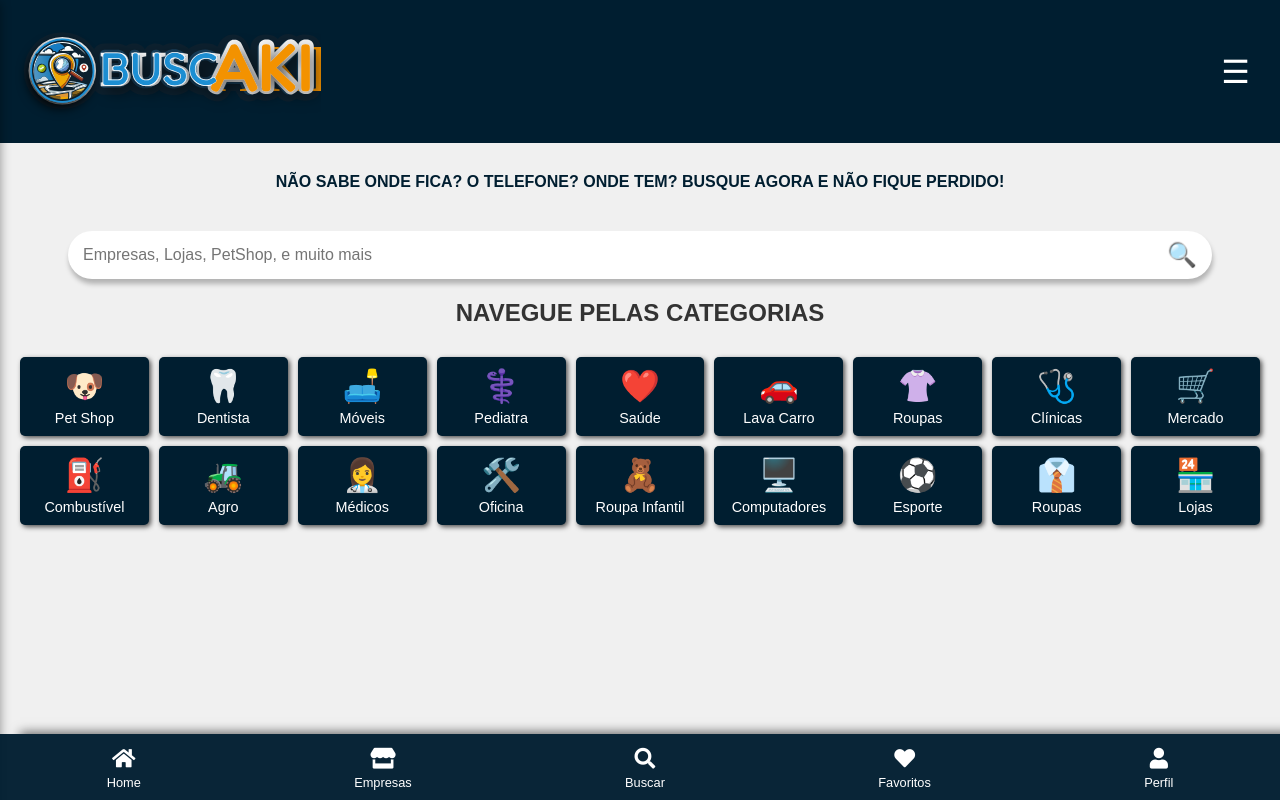
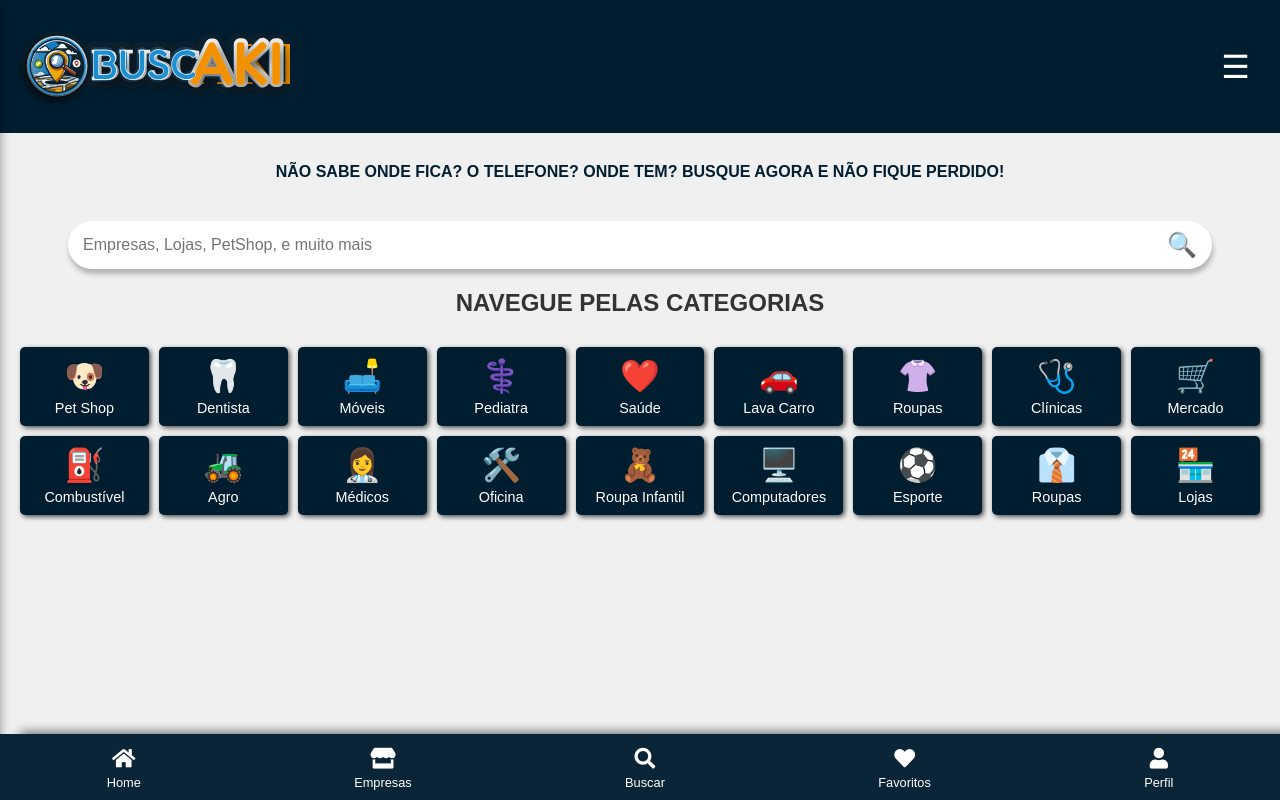
Before and after one commit to faelscarpato/Buscaki, a plain HTML site: page index.html in a window 1280 px wide. Drawn offline with Linux system fonts and the light colour scheme.

Commit message:
Atualizar o style_index.css

```diff
--- a/style_index.css
+++ b/style_index.css
@@ -45,7 +45,7 @@ header .menu-button {
 }
 
 .logo img {
-    height: 100px;
+    height: 90px;
     margin-top: 15px;
 }
 
```
